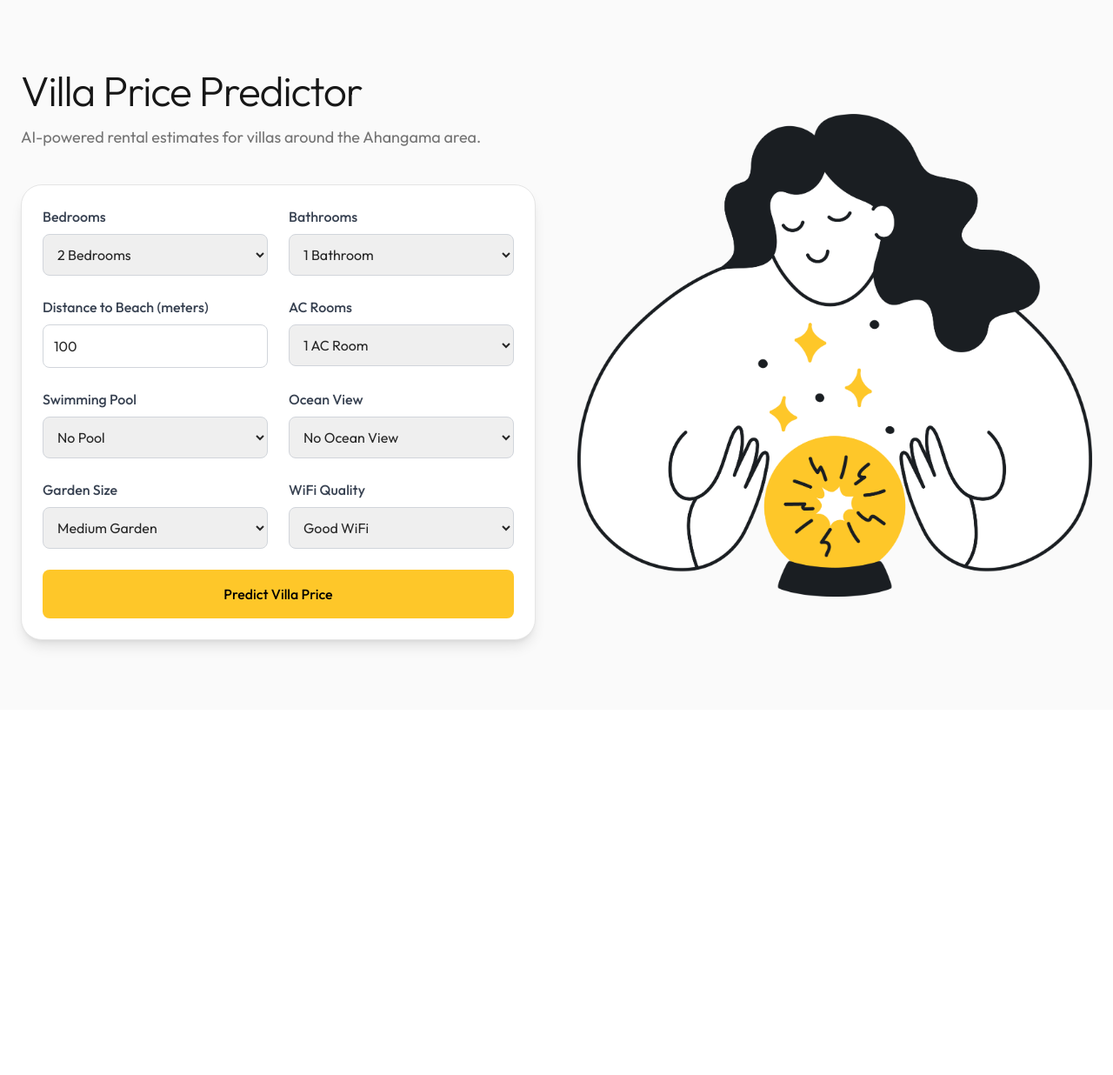
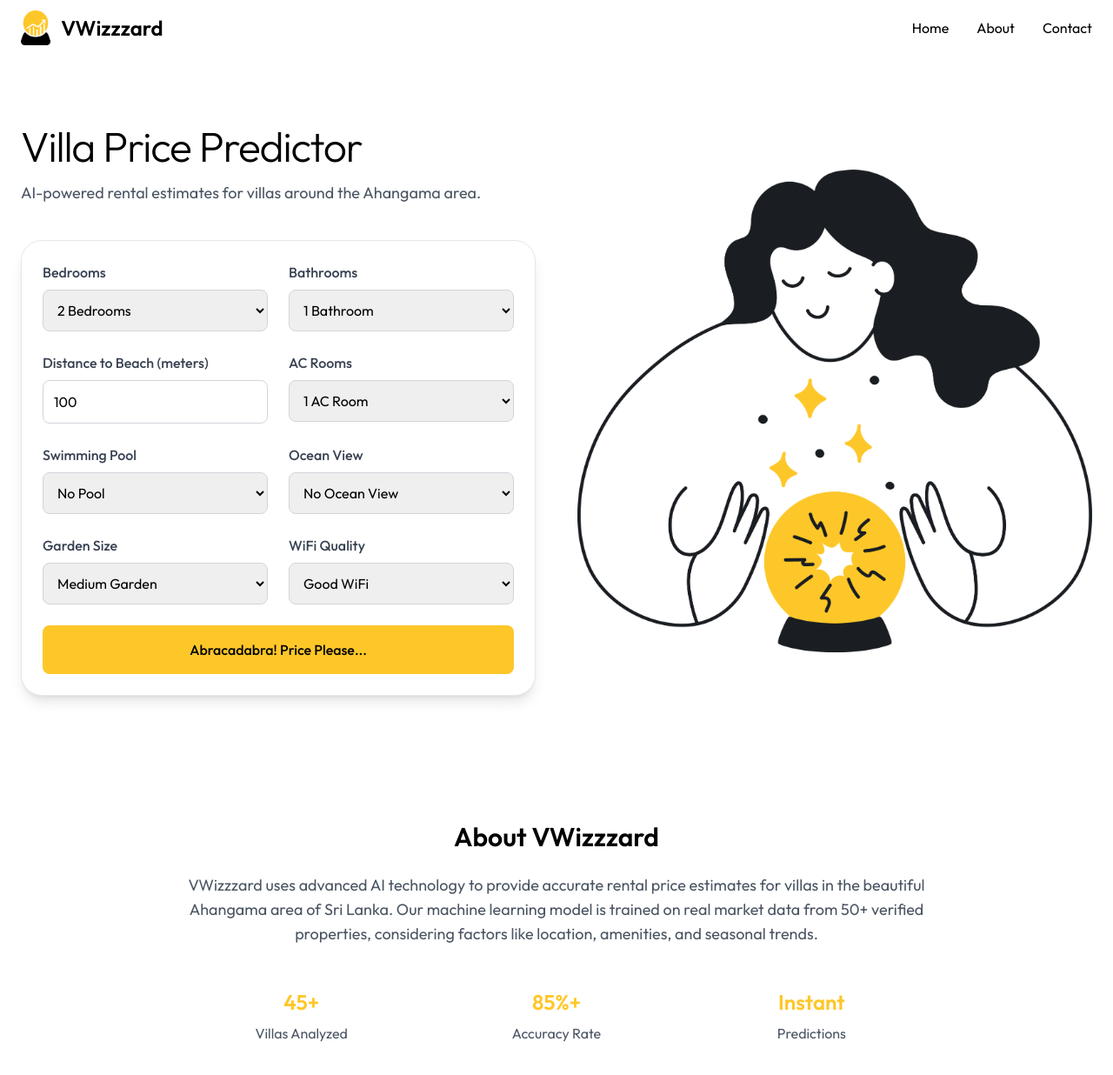
Before and after one commit to Sandith02/villa-price-predictor, a React (Vite) app in the folder frontend/: page / in a window 1280 px wide. Shown: the top 1236 px of the page at 87% size. Before the commit the page ends 816 px from the top, so only its background shows below. Built offline with nearby package versions, Linux system fonts and the light colour scheme; a web font is replaced by a local one.

Commit message:
Main design and layout updates

```diff
--- a/frontend/src/components/PredictionResult.jsx
+++ b/frontend/src/components/PredictionResult.jsx
@@ -3,7 +3,7 @@ const PredictionResult = ({ prediction }) => {
 
   return (
     <div className="mt-8 p-6 bg-gradient-to-r from-[#191919] to-[#191919] rounded-xl text-white">
-      <h3 className="text-2xl font-bold mb-2">🟡Predicted Price</h3>
+      <h3 className="text-2xl font-bold mb-2">🪙 Predicted Price</h3>
       <p className="text-3xl font-bold">${prediction.predicted_price}/night</p>
       <p className="text-sm opacity-90 mt-2">
         Based on {prediction.villa_features.bedrooms} bedrooms, {prediction.villa_features.beach_distance_m}m from beach
--- a/frontend/src/components/VillaForm.jsx
+++ b/frontend/src/components/VillaForm.jsx
@@ -178,7 +178,7 @@ const VillaForm = ({ onSubmit, loading }) => {
         Predicting...
       </>
     ) : (
-      'Predict Villa Price'
+      'Abracadabra! Price Please...'
     )}
   </button>
 </div>
--- a/frontend/src/pages/VillaPredictorPage.jsx
+++ b/frontend/src/pages/VillaPredictorPage.jsx
@@ -6,6 +6,7 @@ import PredictionResult from '../components/PredictionResult'
 const VillaPredictorPage = () => {
   const [prediction, setPrediction] = useState(null)
   const [loading, setLoading] = useState(false)
+  const [mobileMenuOpen, setMobileMenuOpen] = useState(false)
 
   const handlePredict = async (formData) => {
     setLoading(true)
@@ -23,39 +24,140 @@ const VillaPredictorPage = () => {
   }
 
   return (
-    <main className="min-h-screen bg-neutral-50 text-neutral-800">
-      <div className="grid grid-cols-1 md:grid-cols-2 gap-12 max-w-7xl mx-auto px-6 py-20">
+    <div className="min-h-screen bg-white">
+      {/* Simple Navigation */}
+      <nav className="bg-white ">
+        <div className="max-w-7xl mx-auto px-6">
+          <div className="flex justify-between items-center h-16">
+            {/* Logo */}
+            <div className="flex items-center space-x-3">
+              <img
+                src="/navlogo.png"
+                alt="VillaPredict Logo"
+                className="h-10 w-auto"
+              />
+              <span className="text-2xl font-semibold text-black">VWizzzard</span>
+            </div>
+
+            {/* Desktop Menu */}
+            <div className="hidden font-regular md:flex space-x-8">
+              <a href="#home" className="text-black hover:text-[#fec729] transition-colors">Home</a>
+              <a href="#about" className="text-black hover:text-[#fec729] transition-colors">About</a>
+              <a href="#contact" className="text-black hover:text-[#fec729] transition-colors">Contact</a>
+            </div>
+
+            {/* Mobile Menu Button */}
+            <button
+              className="md:hidden"
+              onClick={() => setMobileMenuOpen(!mobileMenuOpen)}
+            >
+              <svg className="w-6 h-6" fill="none" stroke="currentColor" viewBox="0 0 24 24">
+                <path strokeLinecap="round" strokeLinejoin="round" strokeWidth={2} d="M4 6h16M4 12h16M4 18h16" />
+              </svg>
+            </button>
+          </div>
+
+          {/* Mobile Menu */}
+          {mobileMenuOpen && (
+            <div className="md:hidden py-4 border-t border-gray-200">
+              <a href="#home" className="block py-2 text-black hover:text-[#fec729]">Home</a>
+              <a href="#about" className="block py-2 text-black hover:text-[#fec729]">About</a>
+              <a href="#contact" className="block py-2 text-black hover:text-[#fec729]">Contact</a>
+            </div>
+          )}
+        </div>
+      </nav>
+
+      {/* Main Content */}
+      <main id="home" className="max-w-7xl mx-auto px-6 py-20">
+        <div className="grid grid-cols-1 md:grid-cols-2 gap-12">
           {/* Left Side: Text + Form */}
           <div className="flex flex-col justify-center">
             <header className="mb-10">
-            <h1 className="text-4xl md:text-5xl font-light tracking-tight text-neutral-900 mb-4">
+              <h1 className="text-4xl md:text-5xl font-light tracking-tight text-black mb-4">
                 Villa Price Predictor
               </h1>
-            <p className="text-lg text-neutral-500">
+              <p className="text-lg text-gray-600">
                 AI-powered rental estimates for villas around the Ahangama area.
               </p>
             </header>
 
-          <div className="rounded-3xl border border-neutral-200 bg-white p-6 shadow-lg">
+            <div className="rounded-3xl border border-gray-200 bg-white p-6 shadow-lg">
               <VillaForm onSubmit={handlePredict} loading={loading} />
               <PredictionResult prediction={prediction} />
             </div>
           </div>
 
-        {/* Right Side: Empty for now – you can add an image or visual here */}
+          {/* Right Side: Image */}
           <div className="flex items-center justify-center">
-          {/* Example placeholder – you can replace with your image */}
-          <div className="w-full h-100 md:h-full flex items-center justify-center text-neutral-400">
-            {/* Replace below with <img src="..." alt="..." className="w-full h-full object-cover rounded-2xl" /> */}
+            <div className="w-full">
               <img
                 src="set4@2x-8.png"
                 alt="Luxury villa"
-                className="w-full h-100 "
+                className="w-full h-auto rounded-2xl"
               />
             </div>
           </div>
         </div>
       </main>
+
+      {/* About Section */}
+      <section id="about" className=" py-16">
+        <div className="max-w-4xl mx-auto px-6 text-center">
+          <h2 className="text-3xl font-semibold text-black mb-6">About VWizzzard</h2>
+          <p className="text-lg text-gray-600 mb-8">
+            VWizzzard uses advanced AI technology to provide accurate rental price estimates
+            for villas in the beautiful Ahangama area of Sri Lanka. Our machine learning model
+            is trained on real market data from 50+ verified properties, considering factors
+            like location, amenities, and seasonal trends.
+          </p>
+          <div className="grid grid-cols-1 md:grid-cols-3 gap-8 mt-12">
+            <div className="text-center">
+              <div className="text-2xl font-semibold text-[#fec729] mb-2">45+</div>
+              <div className="text-gray-600">Villas Analyzed</div>
+            </div>
+            <div className="text-center">
+              <div className="text-2xl font-semibold text-[#fec729] mb-2">85%+</div>
+              <div className="text-gray-600">Accuracy Rate</div>
+            </div>
+            <div className="text-center">
+              <div className="text-2xl font-semibold text-[#fec729] mb-2">Instant</div>
+              <div className="text-gray-600">Predictions</div>
+            </div>
+          </div>
+        </div>
+      </section>
+
+      {/* Contact Section */}
+      <section id="contact" className="py-16">
+        <div className="max-w-4xl mx-auto px-6 text-center">
+          <h2 className="text-3xl font-bold text-black mb-6">Contact Us</h2>
+          <p className="text-lg text-gray-600 mb-8">
+            Have questions about villa pricing or want to learn more about our hosting services?
+            We'd love to hear from you.
+          </p>
+          <div className="grid grid-cols-1 md:grid-cols-2 gap-8">
+            <div className="text-center">
+              <h3 className="text-xl font-semibold text-black mb-2">General Inquiries</h3>
+              <p className="text-gray-600">lthenuwara@gmail.com</p>
+            </div>
+            <div className="text-center">
+              <h3 className="text-xl font-semibold text-black mb-2">GLAMOUR Co.</h3>
+              <p className="text-gray-600">+94 76 692 6418</p>
+            </div>
+          </div>
+        </div>
+      </section>
+
+      {/* Simple Footer */}
+      <footer className="bg-[] text-white py-8">
+        <div className="max-w-4xl  mx-auto px-6 text-center">
+          <p className="text-[#191919]">
+            © 2025 VWizzzard. All rights reserved. Developed by GLAMOUR Tech.
+          </p>
+        </div>
+      </footer>
+    </div>
   )
 }
 
```
Also changed, not shown: frontend/public/favicon@2x-8.png (added), frontend/public/navlogo.png (added). Lines whose indentation alone changed are shown as unchanged.
